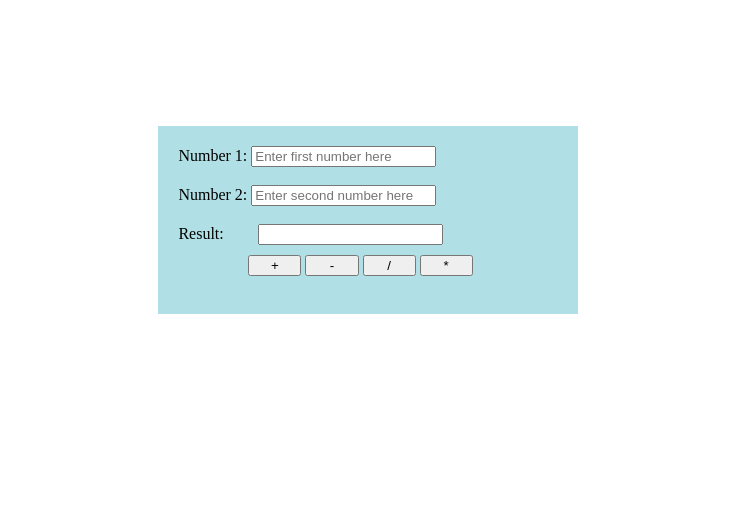
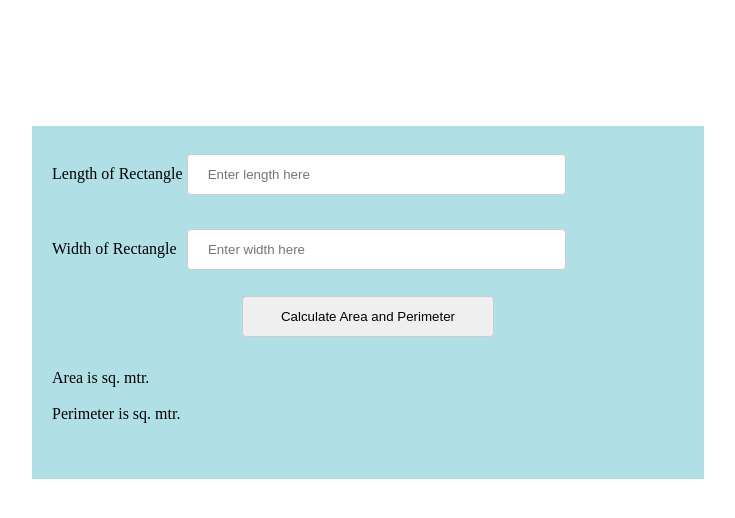
Before and after one commit to shivshaktisingh-cedcommerce/php, a PHP site: page / in a window 1280 px wide. Shown: the top 518 px of the page, without its empty margins (272-1007 px from the left). Run offline with PHP 8.4, Linux system fonts and the light colour scheme; data that the repository does not hold is empty.

Commit message:
rectangle area perimeter

```diff
--- a/index.php
+++ b/index.php
@@ -8,53 +8,59 @@
 
     }
     #inner{
-      width:30%;
-      height:20%;
+      width:50%;
+      height:40%;
       margin:auto;
       margin-top:10%;
       background-color:powderblue;
       padding:20px;
 
     }
-    #add {
-        margin-left:70px;
-    }
-    .same {
-       width:14%;
-       margin-top:10px;
-    }
-    #result{
-      margin-left:8%;
-    }
+    input[type=number]{
+  width: 60%;
+  padding: 12px 20px;
+  margin: 8px 0;
+  display: inline-block;
+  border: 1px solid #ccc;
+  border-radius: 4px;
+  box-sizing: border-box;
+}
+#width{
+  margin-left:1%;
+}
+#calculate{
+  width:40%;
+  margin-left:30%;
+  padding: 12px 20px;
+  display: inline-block;
+  border: 1px solid #ccc;
+  border-radius: 4px;
+  box-sizing: border-box;
+}
+#result{
+  margin-top:5%;
+}
+
+
     </style>
   <title>Document</title>
 </head>
 <body>
   <?php
-   $result="";
-   $firstnum=$_POST['number1'];
-   $secondnum=$_POST['number2'];
-   $operator=$_POST['operator'];
-   if(!empty($firstnum) && !empty($secondnum))
+  $area = "";
+  $perimeter = "";
+  if(isset($_POST['calculate']))
+  {
+   $length = $_POST['length'];
+   $width = $_POST['width'];
+
+   if(!empty($length) && !empty($width))
    {
-     switch ($operator)
-     {
-       case '+':
-        $result = $firstnum + $secondnum;
-        break;
-       case '-':
-          $result = $firstnum - $secondnum;
-          break;
-       case '*':
-          $result = $firstnum * $secondnum;
-          break;
-       case '/':
-          $result = $firstnum / $secondnum;
-          break;
-     }
+     $area = $length * $width;
+     $perimeter = 2 * ($length + $width);
 
    }
-
+  }
 
 
   ?>
@@ -62,20 +68,26 @@
   <div id="outer">
     <div id="inner">
   <form method="post" action ="">
-  <label for="fnum">Number 1:</label>
-  <input type="number" id="number1" name="number1" placeholder="Enter first number here">
+  <span>Length of Rectangle</span>
+  <input type="number" id="length" name="length" placeholder="Enter length here">
+  <br>
+
+  <br>
+  <span>Width of Rectangle</span>
+  <input type="number"  id="width" name="width" placeholder="Enter width here">
   <br>
   <br>
-  <label for="snum">Number 2:</label>
-  <input type="number"  id="number2" name="number2" placeholder="Enter second number here">
-  <br>
-  <br>
-  <label for="result">Result:</label>
-  <input readonly="readonly" name="result" id="result" value="<?php echo $result; ?>">
-  <input type="submit" class="same" name="operator" id="add" value="+">
-  <input type="submit" class="same" name="operator" id="subtract" value="-">
-  <input type="submit" class="same" name="operator" id="divide" value="/">
-  <input type="submit" class="same" name="operator" id="multiply" value="*">
+  <input type="submit"  name="calculate" id="calculate" value="Calculate Area and Perimeter">
+
+  <div id="result">
+    <?php
+    echo "Area is ".$area. "sq. mtr.";
+    echo "<br>";
+    echo "<br>";
+    echo "Perimeter is ".$perimeter. "sq. mtr.";
+    ?>
+    </div>
+
   <br>
   <br>
 
```
